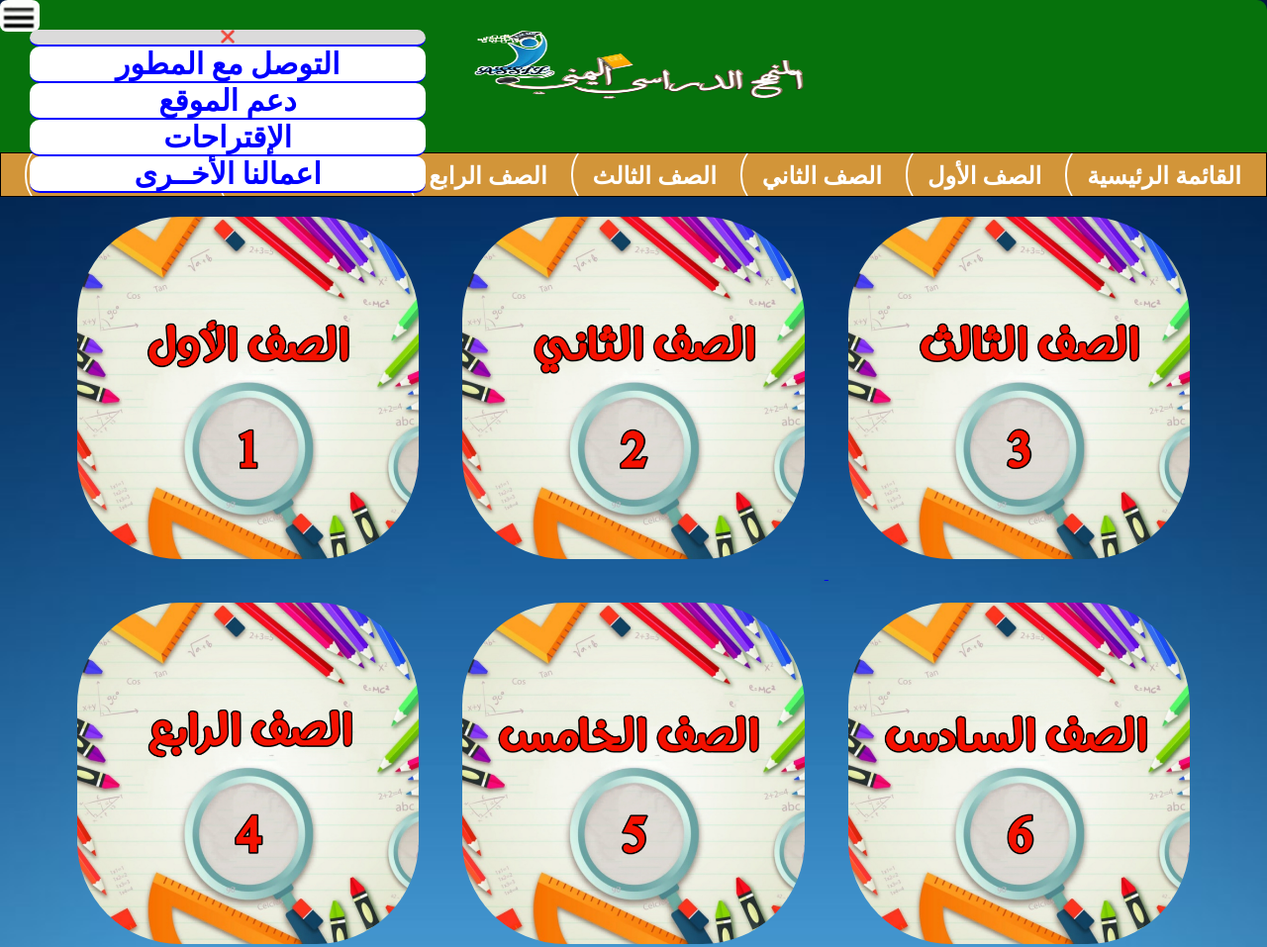
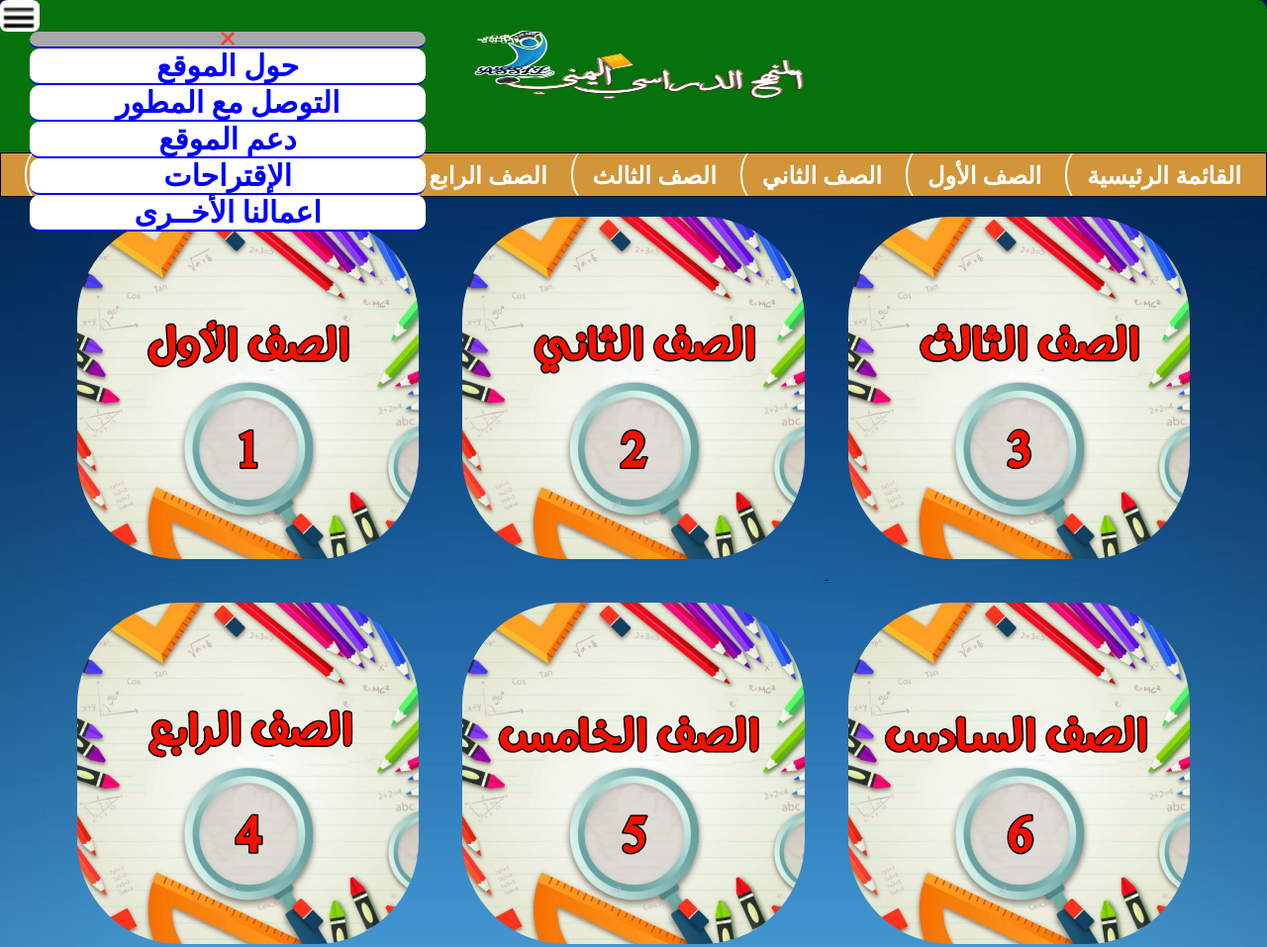
Before and after one commit to assil775458250/assil_book_yemen, a plain HTML site: page index2.html in a window 1280 px wide. Shown: the top 957 px of the page at 99% size. Drawn offline with Linux system fonts and the light colour scheme.

Commit message:
Add files via upload

```diff
--- a/index2.html
+++ b/index2.html
@@ -11,10 +11,11 @@
     <header class="h11" style="background-color:rgb(6, 114, 12);">
         <center>
             <img src="Veva/٢٠٢٥٠٤٠٥_١٥٠٢٠٣-gagagaga-preview.png" alt="" style="width: 350px;height: 150px;">
-            <div class="dropdown" style="position: absolute;top: 25px;left: 30px;border-radius: 2px;margin: 0%;padding:0;top: 0;left: 0;position: absolute;">
+            <div class="dropdown" style="position: absolute;top: 0;left: 0px;border-radius: 2px;margin: 0%;padding:0;">
             <img src="Veva/meun.jpg" alt=""  style="width: 200%;border-radius: 20%;position: 0;margin: 0;">
-            <div class="drop_content" style="position: 0;margin: 0;z-index: 1;top: 0;left: 0;position: absolute;">
-                <a href="" class="ass" style="font-size: 40%;background-color: rgb(219, 218, 218);">❌</a>
+            <div class="drop_content" style="position: 0;margin: 0;z-index: 1;top: 2px;">
+                <a href="" class="ass hold" style="background-color: darkgray;font-size: 40%;">❌</a>
+                <a href="" class="ass" >حول الموقع</a>
                 <a href="" class="ass">التوصل مع المطور</a>
                 <a href="" class="ass">دعم الموقع</a>
                 <a href="" class="ass">الإقتراحات </a>
```
